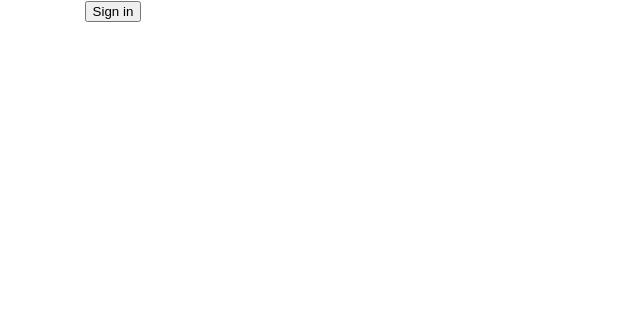
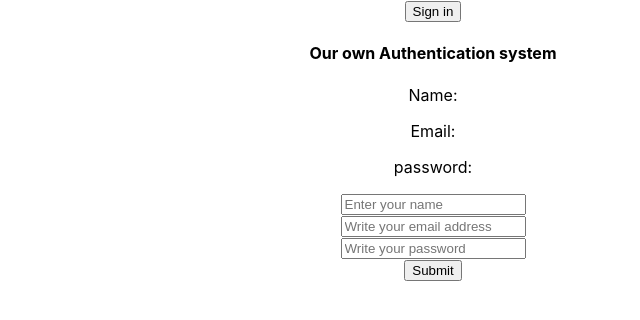
Before and after one commit to tamimkarim/Firebase-Authentication, a React (Create React App) app: page / in a window 1280 px wide. Shown: the top 320 px of the page, without its empty margins (207-847 px from the left). Built offline with nearby package versions, Linux system fonts and the light colour scheme.

Commit message:
form added

```diff
--- a/src/App.css
+++ b/src/App.css
@@ -1,7 +1,3 @@
 .App {
   text-align: center;
 }
-
-.App ,img {
-  width: 50%;
-}
--- a/src/App.js
+++ b/src/App.js
@@ -9,26 +9,26 @@ firebase.initializeApp(firebaseConfig);
 function App() {
   const [user, setUser] = useState({
     isSignedIn: false,
-    name : '',
+    name: '',
     email: '',
     photo: ''
   });
 
   const provider = new firebase.auth.GoogleAuthProvider();
-  const handleSignIn = () =>{
+  const handleSignIn = () => {
     firebase.auth().signInWithPopup(provider)
       .then(res => {
-      const {displayName, photoURL, email} = res.user;
+        const { displayName, photoURL, email } = res.user;
         const signedInUser = {
-        isSignedIn : true,
+          isSignedIn: true,
           name: displayName,
           email: email,
           photo: photoURL
         }
         setUser(signedInUser);
-      console.log(displayName,photoURL,email );
+        console.log(displayName, photoURL, email);
       })
-    .catch(function(error) {
+      .catch(function (error) {
         // Handle Errors here.
         var errorCode = error.code;
         var errorMessage = error.message;
@@ -47,14 +47,49 @@ function App() {
           isSignedIn: false,
           name: '',
           email: '',
-        photo: ''
+          photo: '',
+          password: ''
+
         }
         setUser(signedOutUser);
       })
-    .catch(err =>{
+      .catch(function (error) {
+        // Handle Errors here.
+        var errorCode = error.code;
+        var errorMessage = error.message;
+        // The email of the user's account used.
+        var email = error.email;
+        // The firebase.auth.AuthCredential type that was used.
+        var credential = error.credential;
+      })
+  }
+  const handleBlur =(event) =>{
+    // console.log( event.target.name ,':', event.target.value);
+    let isFormValid = true;
 
 
-    })
+    if (event.target.name === 'email'){
+      isFormValid = /\S+@\S+\.\S+/.test(event.target.value);
+      // console.log(isEmailValid);
+
+    }
+    if(event.target.name === 'password'){
+
+      const isPasswordValid = event.target.value.length > 6;
+      const passwordHasNumber = /\d{1}/.test(event.target.value);
+      isFormValid =isPasswordValid && passwordHasNumber;
+    }
+    if(isFormValid){
+      const newUserInfo = {...user};
+      newUserInfo[event.target.name] = event.target.value;
+
+      setUser(newUserInfo);
+    }
+
+
+  }
+  const handleSubmit = () => {
+
   }
 
   return (
@@ -67,11 +102,29 @@ function App() {
         user.isSignedIn && <div>
           <p>Welcome, {user.name}</p>
           <p>Welcome, {user.email}</p>
-           <img src={user.photo} alt=""/>
+          <img src={user.photo} alt="" />
 
         </div>
 
       }
+
+      <h4> Our own Authentication system</h4>
+
+      <p>Name: {user.name} </p>
+      <p>Email: {user.email} </p>
+
+      <p>password: {user.password} </p>
+      <form onSubmit={handleSubmit}>
+
+        <input name="name" onBlur={handleBlur}  placeholder="Enter your name" type="text"/>
+        <br/>
+        <input type="text" onBlur={handleBlur} name="email" required placeholder="Write your email address" />
+        <br />
+        <input type="password" onBlur={handleBlur} name="password" required placeholder="Write your password" />
+        <br />
+
+        <input type="submit" value="Submit"/>
+      </form>
     </div>
   );
 }
```
Lines whose indentation alone changed are shown as unchanged.
